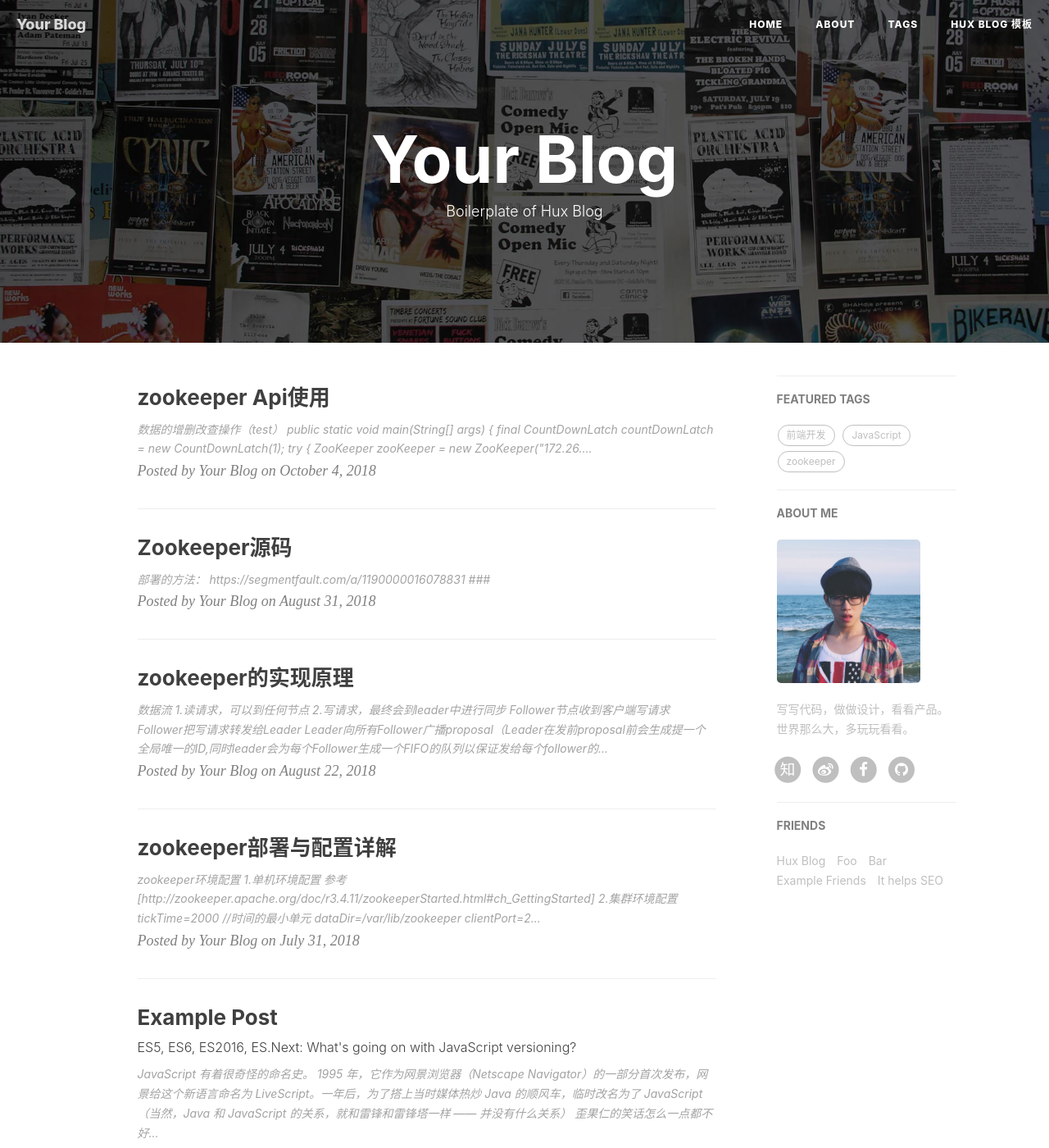
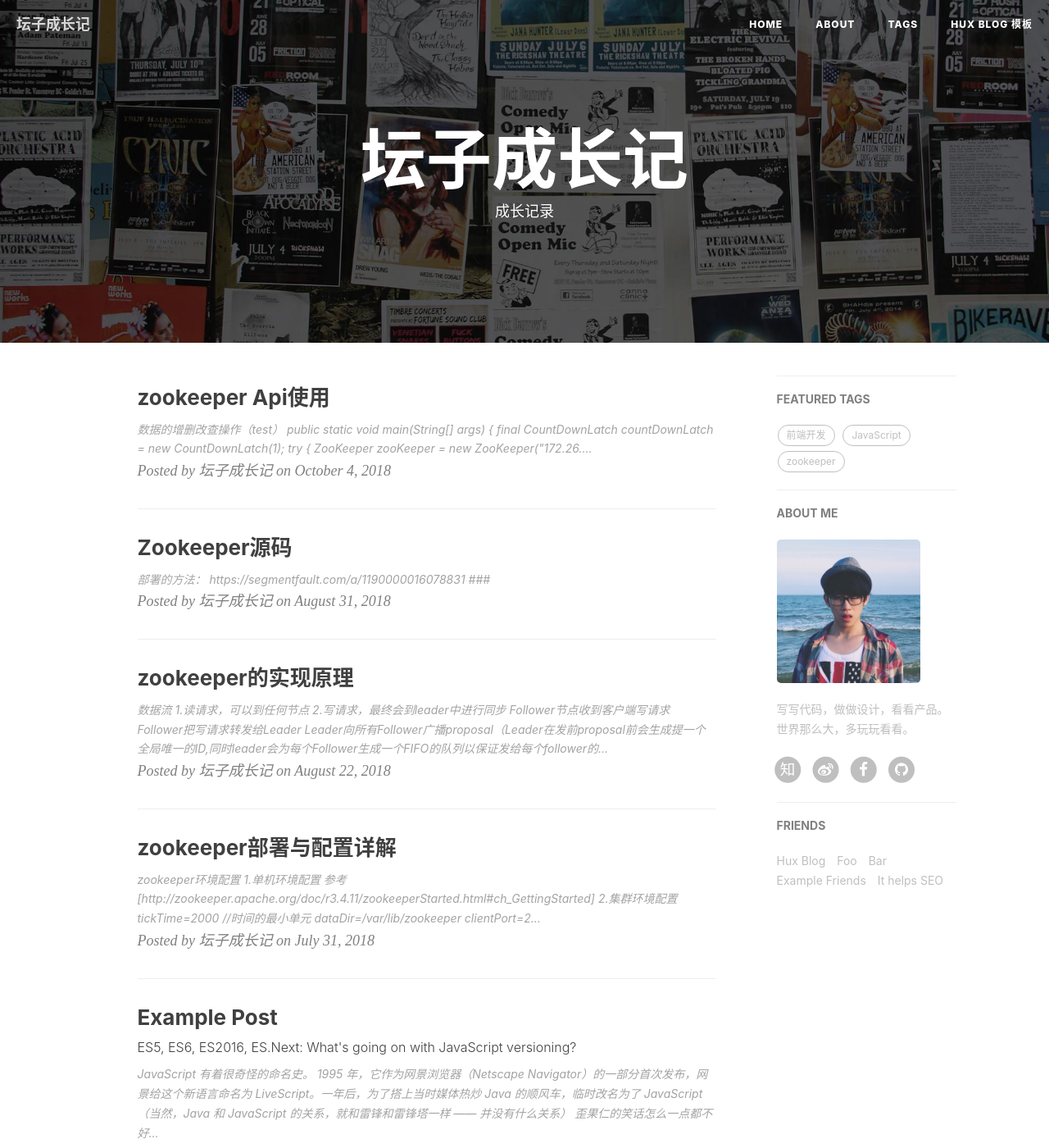
Before and after one commit to tanliu/tanliu.github.io, a Jekyll site: the page built from index.html, in a window 1280 px wide and 1400 px high. Shown: the whole window at 82% size. Built offline with Jekyll 4.4.1, drawn with Linux system fonts in a browser that asks for light colours; nearby versions of some CDN libraries; the list of posts is cut into pages by our own code; comment, search, counter and statistics services are not loaded; some of the changed text lies outside the part shown.

Commit message:
修改部分文件

```diff
--- a/_config.yml
+++ b/_config.yml
@@ -1,12 +1,12 @@
 # Site settings
-title: Your Blog
-SEOTitle: 你的博客 | Your Blog
+title: 坛子成长记
+SEOTitle: 你的博客 | 坛子成长记
 header-img: img/home-bg.jpg
-email: huxpro@gmail.com
+email: tanliu1949@gmail.com
 description: ""
 keyword: ""
-url: "http://huangxuan.me"              # your host, for absolute URL
-baseurl: "/huxblog-boilerplate"         # for example, '/blog' if your blog hosted on 'host/blog'
+url: "https://tanliu.github.io"              # your host, for absolute URL
+baseurl: ""         # for example, '/blog' if your blog hosted on 'host/blog'
 
 
 
--- a/index.html
+++ b/index.html
@@ -1,6 +1,6 @@
 ---
 layout: page
-description: "Boilerplate of Hux Blog"
+description: "成长记录"
 ---
 
 {% for post in paginator.posts %}
```
Also changed, not shown: 14 other files.
